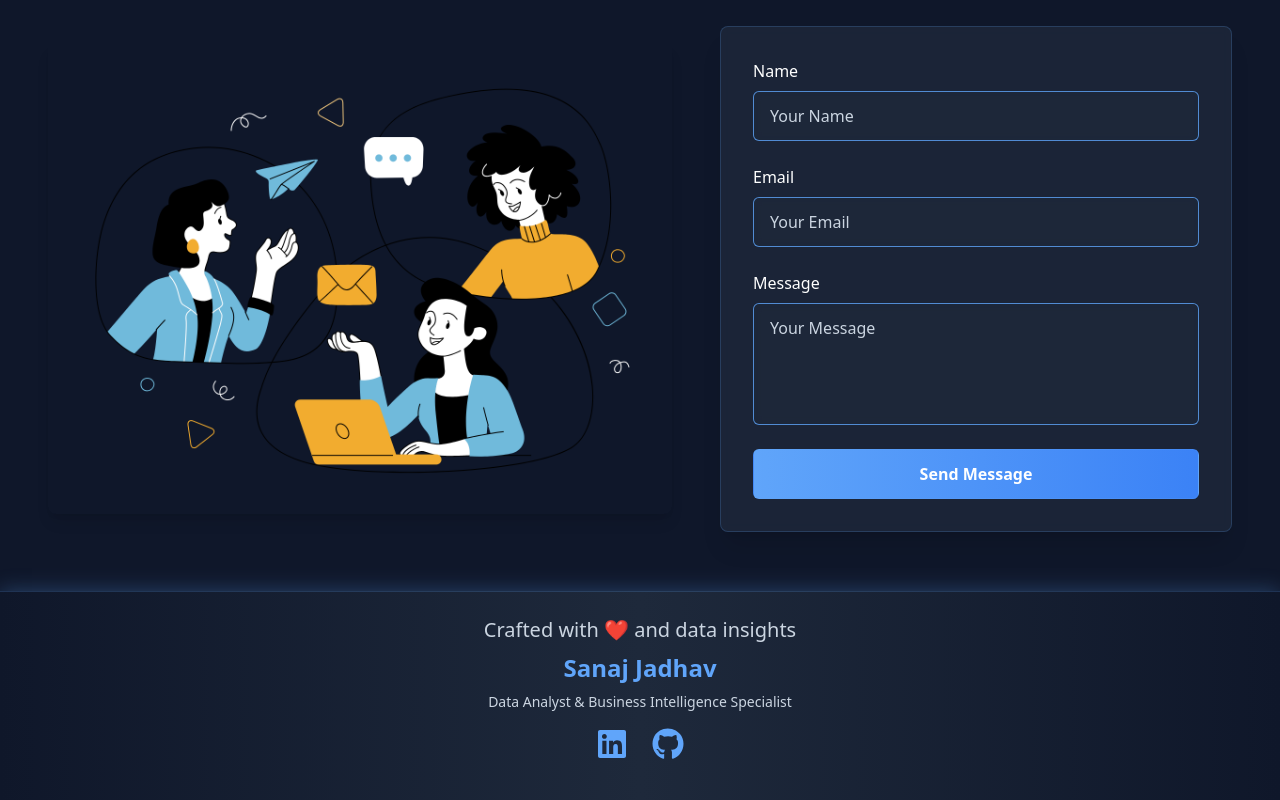
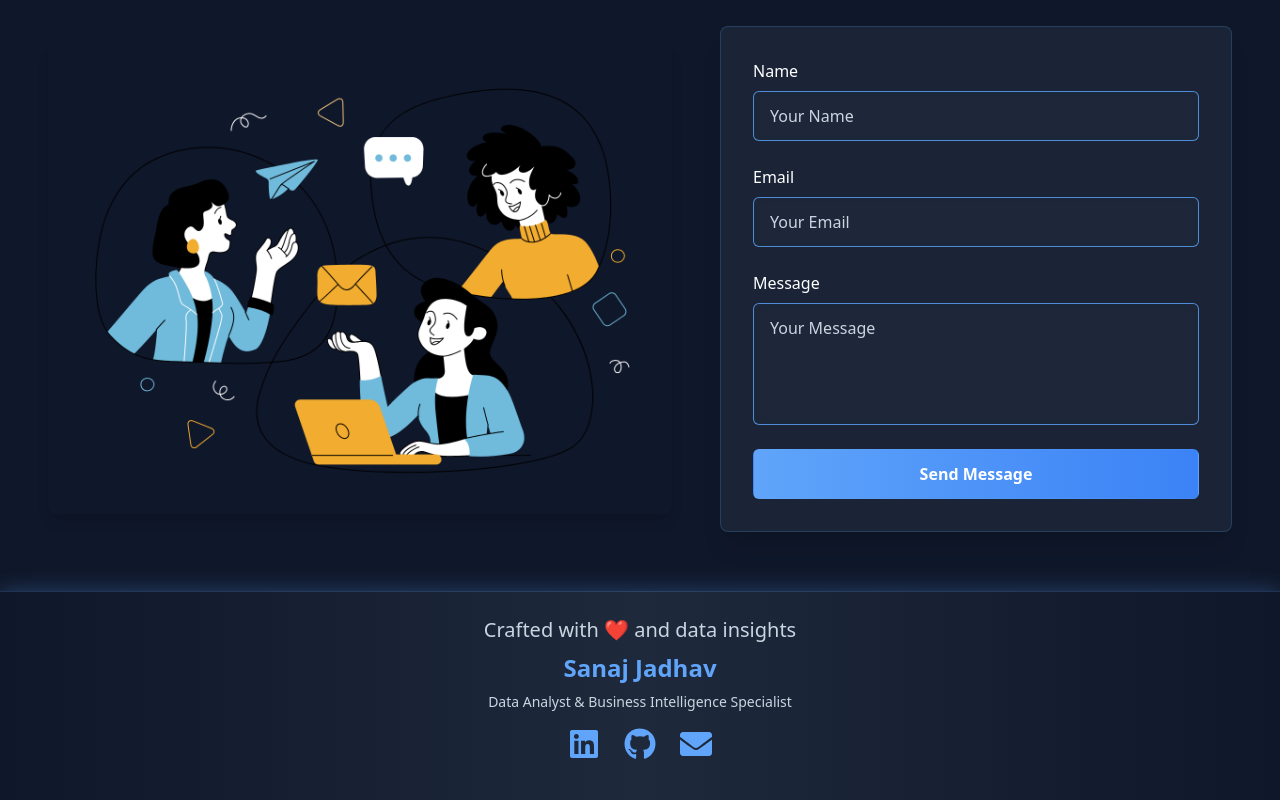
Before and after one commit to sanajjadhav15/Portfolio, a React (Create React App) app: page /contact in a window 1280 px wide. Shown: the part 282-1082 px from the top of the page. Built offline with nearby package versions, Linux system fonts and the light colour scheme.

Commit message:
added email in footer

```diff
--- a/src/components/Footer.js
+++ b/src/components/Footer.js
@@ -1,5 +1,5 @@
 import React from 'react';
-import { FaLinkedin, FaGithub } from 'react-icons/fa';
+import { FaLinkedin, FaGithub, FaEnvelope } from 'react-icons/fa';
 
 function Footer() {
   return (
@@ -28,6 +28,15 @@ function Footer() {
             >
               <FaGithub size={32} />
             </a>
+            <a
+              href="mailto:sanajjadhav77@gmail.com"
+              target="_blank"
+              rel="noopener noreferrer"
+              aria-label="Email"
+              className="text-accent hover:text-white transition-all duration-300 mx-3 hover:scale-110 hover:shadow-glow transform"
+            >
+              <FaEnvelope size={32} />
+            </a>
             {/* Uncomment and update the Twitter link when available
             <a
               href="https://twitter.com"
```
